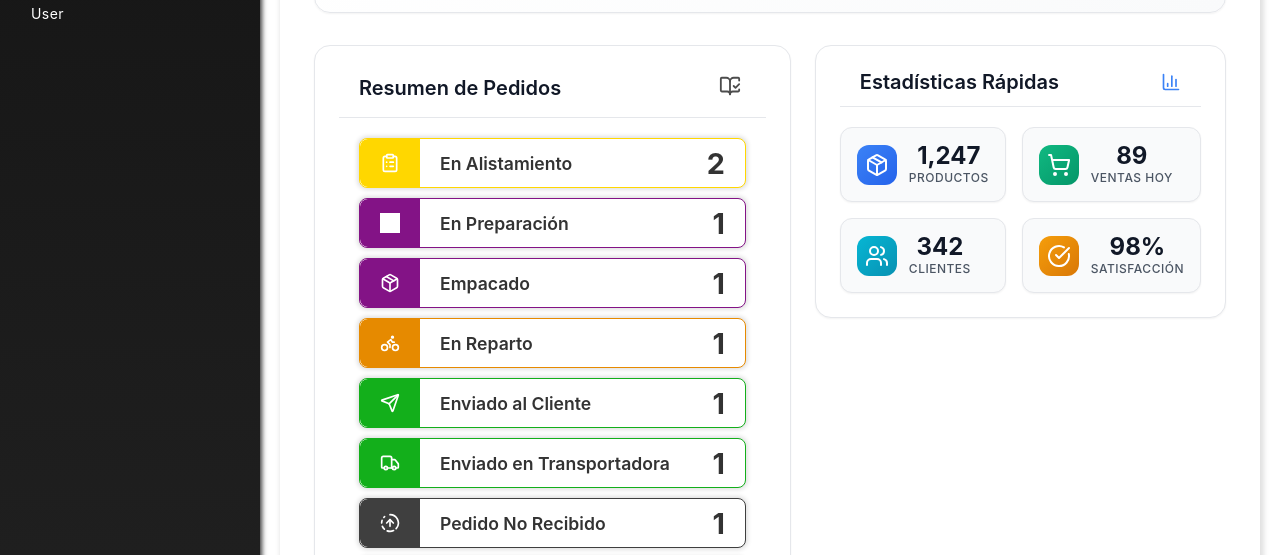
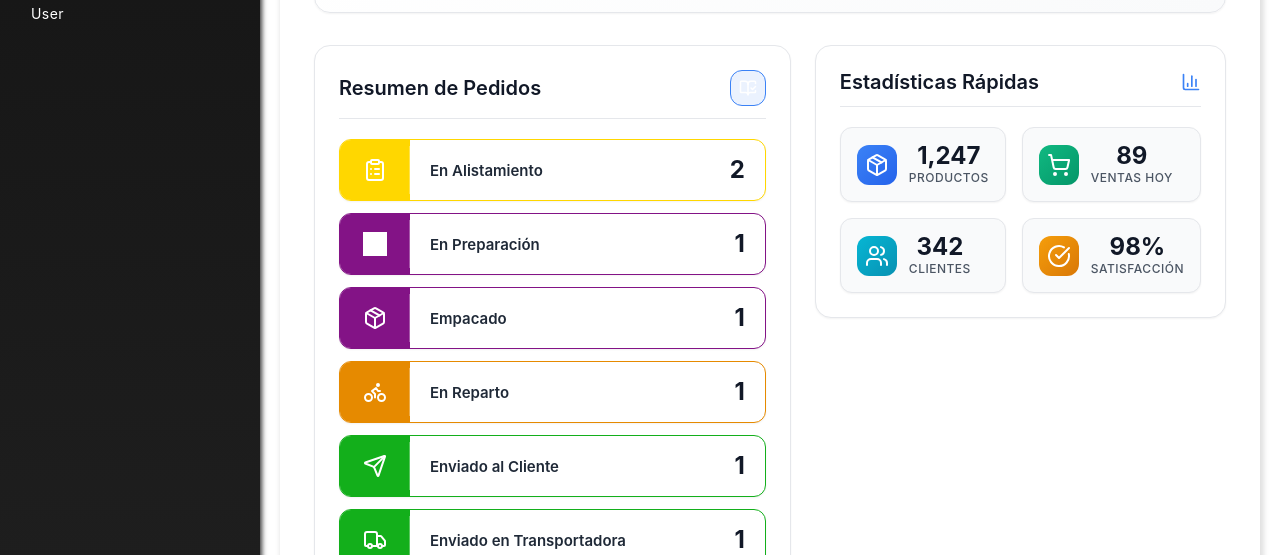
Before and after one commit to SntgRM/soluciones-hospitalarias, a React (Vite) app in the folder frontend/: page / in a window 1280 px wide. Shown: the part 245-800 px from the top of the page. Built offline with nearby package versions, Linux system fonts and the light colour scheme; no server answers; sample sign-in values are in the browser's storage; grey boxes are pictures that could not be loaded; a web font is replaced by a local one.

Commit message:
REF - change in the design of starter containers

```diff
--- a/frontend/src/components/cards/cards.css
+++ b/frontend/src/components/cards/cards.css
@@ -1,173 +1,349 @@
-/* src/components/Cards/Cards.css */
-
-.product-summary-cards-wrapper {
-    display: flex;
-    flex-direction: column;
+/* Variables CSS específicas para Cards */
+:root {
+  --cards-primary-color: #3b82f6;
+  --cards-primary-hover: #2563eb;
+  --cards-primary-light: rgba(59, 130, 246, 0.1);
+  --cards-success-color: #10b981;
+  --cards-warning-color: #f59e0b;
+  --cards-danger-color: #ef4444;
+  --cards-info-color: #06b6d4;
+  --cards-gray-50: #f9fafb;
+  --cards-gray-100: #f3f4f6;
+  --cards-gray-200: #e5e7eb;
+  --cards-gray-300: #d1d5db;
+  --cards-gray-400: #9ca3af;
+  --cards-gray-500: #6b7280;
+  --cards-gray-600: #4b5563;
+  --cards-gray-700: #374151;
+  --cards-gray-800: #1f2937;
+  --cards-gray-900: #111827;
+  --cards-shadow-sm: 0 1px 2px 0 rgba(0, 0, 0, 0.05);
+  --cards-shadow-md: 0 4px 6px -1px rgba(0, 0, 0, 0.1), 0 2px 4px -1px rgba(0, 0, 0, 0.06);
+  --cards-shadow-lg: 0 10px 15px -3px rgba(0, 0, 0, 0.1), 0 4px 6px -2px rgba(0, 0, 0, 0.05);
+  --cards-border-radius: 12px;
+  --cards-border-radius-lg: 16px;
+  --cards-transition: all 0.2s ease;
 }
 
+/* Contenedor principal */
+.product-summary-cards-wrapper {
+  background: #ffffff;
+  border: 1px solid var(--cards-gray-200);
+  border-radius: var(--cards-border-radius-lg);
+  padding: 24px;
+  box-shadow: var(--cards-shadow-sm);
+  transition: var(--cards-transition);
+}
+
+.product-summary-cards-wrapper:hover {
+  box-shadow: var(--cards-shadow-md);
+}
+
+/* Header de las tarjetas */
+.grid-c-title {
+  display: flex;
+  justify-content: space-between;
+  align-items: center;
+  margin-bottom: 20px;
+  padding-bottom: 12px;
+  border-bottom: 1px solid var(--cards-gray-200);
+}
+
+.grid-c-title-text {
+  font-size: 1.25rem;
+  font-weight: 600;
+  color: var(--cards-gray-900);
+  margin: 0;
+}
+
+.grid-c-title-icon {
+  background: var(--cards-primary-light);
+  border: 1px solid var(--cards-primary-color);
+  border-radius: var(--cards-border-radius);
+  padding: 8px;
+  cursor: pointer;
+  transition: var(--cards-transition);
+  display: flex;
+  align-items: center;
+  gap: 6px;
+  position: relative;
+}
+
+.grid-c-title-icon:hover {
+  background: var(--cards-primary-color);
+  transform: translateY(-1px);
+  box-shadow: var(--cards-shadow-md);
+}
+
+.grid-c-title-icon:hover img {
+  filter: brightness(0) invert(1);
+}
+
+.grid-c-title-icon img {
+  width: 18px;
+  height: 18px;
+  transition: var(--cards-transition);
+}
+
+.tooltip {
+  position: absolute;
+  top: -35px;
+  right: 0;
+  background: var(--cards-gray-800);
+  color: white;
+  padding: 4px 8px;
+  border-radius: 6px;
+  font-size: 0.75rem;
+  white-space: nowrap;
+  opacity: 0;
+  pointer-events: none;
+  transition: var(--cards-transition);
+}
+
+.grid-c-title-icon:hover .tooltip {
+  opacity: 1;
+}
+
+/* Contenedor de tarjetas */
 .summary-cards-container {
   display: flex;
   flex-direction: column;
-    gap: 10px;
-    padding: 0 20px;
+  gap: 12px;
 }
 
+/* Tarjetas individuales */
 .summary-card {
-    width: 100%;
-    height: 50px;
-    border-radius: 8px;
-    padding: 0;
-    box-shadow: 0px 0px 4px 2px rgba(0, 0, 0, 0.123);
+  display: flex;
+  align-items: center;
+  background: #ffffff;
+  border: 1px solid var(--cards-gray-200);
+  border-radius: var(--cards-border-radius);
+  overflow: hidden;
   cursor: pointer;
-    transition: transform 0.2s ease-in-out, box-shadow 0.2s ease-in-out;
-
-    display: flex;
-    flex-direction: row;
-    align-items: center;
-    justify-content: space-between;
-    background-color: white;
-
-    position: relative;
-    overflow: hidden;
-    z-index: 1;
+  transition: var(--cards-transition);
+  box-shadow: var(--cards-shadow-sm);
+  min-height: 60px;
 }
 
 .summary-card:hover {
-    transform: translateY(-3px);
-    box-shadow: 0 6px 15px rgba(0,0,0,0.15);
+  transform: translateY(-2px);
+  box-shadow: var(--cards-shadow-lg);
+  border-color: var(--cards-primary-color);
 }
 
-/* Contenido principal de la card (parte blanca) */
+/* Contenido de la tarjeta */
 .card-content {
   display: flex;
-    flex-direction: row;
   align-items: center;
-    justify-content: space-between;
   width: 100%;
   height: 100%;
 }
 
-/* Parte izquierda con texto (blanca) */
+/* Caja del icono */
+.card-icon-box {
+  width: 70px;
+  height: 60px;
+  display: flex;
+  align-items: center;
+  justify-content: center;
+  flex-shrink: 0;
+  position: relative;
+}
+
+.card-icon-box::after {
+  content: "";
+  position: absolute;
+  right: 0;
+  top: 10%;
+  bottom: 10%;
+  width: 1px;
+  background: rgba(255, 255, 255, 0.3);
+}
+
+.card-icon {
+  width: 24px;
+  height: 24px;
+  filter: brightness(0) invert(1);
+  transition: var(--cards-transition);
+}
+
+.summary-card:hover .card-icon {
+  transform: scale(1.1);
+}
+
+/* Texto de la tarjeta */
 .card-text {
   display: flex;
-    flex-direction: row;
+  justify-content: space-between;
   align-items: center;
-    justify-content: space-between;
-    flex-grow: 1;
+  flex: 1;
   padding: 0 20px;
   height: 100%;
 }
 
 .card-title {
-    color: var(--clr-dark, #333);
+  font-size: 0.9375rem;
   font-weight: 600;
-    font-size: 1.1rem;
+  color: var(--cards-gray-800);
   margin: 0;
-    white-space: nowrap;
-    overflow: hidden;
-    text-overflow: ellipsis;
+  line-height: 1.3;
 }
 
 .card-count {
-    font-size: 1.8rem;
+  font-size: 1.5rem;
   font-weight: 700;
-    color: var(--clr-dark, #333);
+  color: var(--cards-gray-900);
   margin: 0;
-    flex-shrink: 0;
+  line-height: 1;
 }
 
-/* Parte izquierda con el icono (coloreada) */
+/* Colores específicos para diferentes estados */
+.summary-card[style*="FFD700"] .card-icon-box {
+  background: linear-gradient(135deg, #fbbf24, #f59e0b);
+}
+
+.summary-card[style*="831386"] .card-icon-box {
+  background: linear-gradient(135deg, #8b5cf6, #7c3aed);
+}
+
+.summary-card[style*="e68a00"] .card-icon-box {
+  background: linear-gradient(135deg, #f59e0b, #d97706);
+}
+
+.summary-card[style*="13af1b"] .card-icon-box {
+  background: linear-gradient(135deg, #10b981, #059669);
+}
+
+.summary-card[style*="3f3f3f"] .card-icon-box {
+  background: linear-gradient(135deg, #6b7280, #4b5563);
+}
+
+.summary-card[style*="0079f1"] .card-icon-box {
+  background: linear-gradient(135deg, #3b82f6, #2563eb);
+}
+
+/* Estados de hover específicos */
+.summary-card:hover[style*="FFD700"] {
+  border-color: #f59e0b;
+  box-shadow: 0 10px 25px rgba(245, 158, 11, 0.2);
+}
+
+.summary-card:hover[style*="831386"] {
+  border-color: #8b5cf6;
+  box-shadow: 0 10px 25px rgba(139, 92, 246, 0.2);
+}
+
+.summary-card:hover[style*="e68a00"] {
+  border-color: #f59e0b;
+  box-shadow: 0 10px 25px rgba(245, 158, 11, 0.2);
+}
+
+.summary-card:hover[style*="13af1b"] {
+  border-color: #10b981;
+  box-shadow: 0 10px 25px rgba(16, 185, 129, 0.2);
+}
+
+.summary-card:hover[style*="3f3f3f"] {
+  border-color: #6b7280;
+  box-shadow: 0 10px 25px rgba(107, 114, 128, 0.2);
+}
+
+.summary-card:hover[style*="0079f1"] {
+  border-color: #3b82f6;
+  box-shadow: 0 10px 25px rgba(59, 130, 246, 0.2);
+}
+
+/* Media queries */
+@media screen and (max-width: 992px) {
+  .product-summary-cards-wrapper {
+    padding: 20px;
+  }
+
+  .summary-card {
+    min-height: 55px;
+  }
+
   .card-icon-box {
     width: 60px;
-    height: 100%;
-    display: flex;
-    align-items: center;
-    justify-content: center;
-    border-radius: 8px 0 0 8px;
+    height: 55px;
   }
 
   .card-icon {
     width: 20px;
     height: 20px;
-    filter: brightness(0) invert(1); /* Hace que el SVG sea blanco */
   }
 
-/* Responsive adjustments */
-@media screen and (max-width: 992px) {
-    .summary-card {
-        width: 100%;
-        height: 50px;
+  .card-text {
+    padding: 0 16px;
   }
-    .card-text {
-        padding: 0 15px;
+
+  .card-title {
+    font-size: 0.875rem;
   }
-    .card-title {
-        font-size: 1rem;
-    }
+
   .card-count {
-        font-size: 1.6rem;
-    }
-    .card-icon-box {
-        width: 55px;
-    }
-    .card-icon {
-        font-size: 1.4rem;
+    font-size: 1.375rem;
   }
 }
 
 @media screen and (max-width: 768px) {
   .product-summary-cards-wrapper {
-        grid-column-start: 1;
-        grid-column-end: 3;
+    padding: 16px;
   }
+
+  .grid-c-title {
+    flex-direction: column;
+    gap: 12px;
+    text-align: center;
+  }
+
   .summary-cards-container {
     gap: 10px;
-        padding: 10px 0;
   }
+
   .summary-card {
-        width: 100%;
+    min-height: 50px;
+  }
+
+  .card-icon-box {
+    width: 55px;
     height: 50px;
   }
+
   .card-text {
-        padding: 0 10px;
+    padding: 0 12px;
   }
+
   .card-title {
-        font-size: 0.95rem;
+    font-size: 0.8125rem;
   }
+
   .card-count {
-        font-size: 1.5rem;
-    }
-    .card-icon-box {
-        width: 50px;
-    }
-    .card-icon {
-        font-size: 1.3rem;
+    font-size: 1.25rem;
   }
 }
 
-/* Estilos para el título de la cuadrícula */
-.grid-c-title {
-    display: flex;
-    justify-content: space-between;
-    align-items: center;
-    margin-bottom: 15px;
-    padding: 0 20px;
+@media screen and (max-width: 480px) {
+  .product-summary-cards-wrapper {
+    padding: 12px;
   }
 
   .grid-c-title-text {
-    font-size: 1.2rem;
-    font-weight: 700;
-    color: var(--clr-text-dark);
+    font-size: 1.125rem;
   }
 
-.grid-c-title-icon {
-    background: none;
-    border: none;
-    cursor: pointer;
-    padding: 5px;
+  .card-text {
+    flex-direction: column;
+    align-items: flex-start;
+    gap: 2px;
+    padding: 0 10px;
   }
 
-.grid-c-title-icon img {
-    width: 22px;
-    filter: invert(30%);
+  .card-title {
+    font-size: 0.75rem;
   }
+
+  .card-count {
+    font-size: 1.125rem;
+  }
+}
```
Lines whose indentation alone changed are shown as unchanged.
